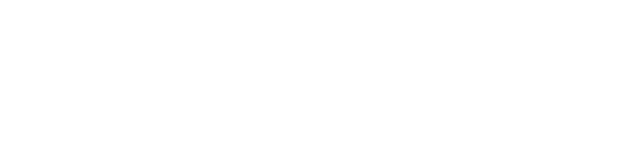
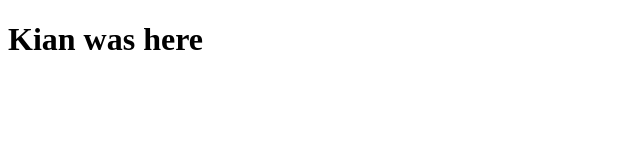
Before and after one commit to nogadas-vonryan/git-assignment, a plain HTML site: page index.html in a window 1280 px wide. Shown: the whole page, without its empty margins (0-640 px from the left). Drawn offline with Linux system fonts and the light colour scheme.

Commit message:
Add kian message

```diff
--- a/index.html
+++ b/index.html
@@ -6,6 +6,6 @@
     <title>Document</title>
 </head>
 <body>
-
+    <h1>Kian was here</h1>
 </body>
 </html>
```
